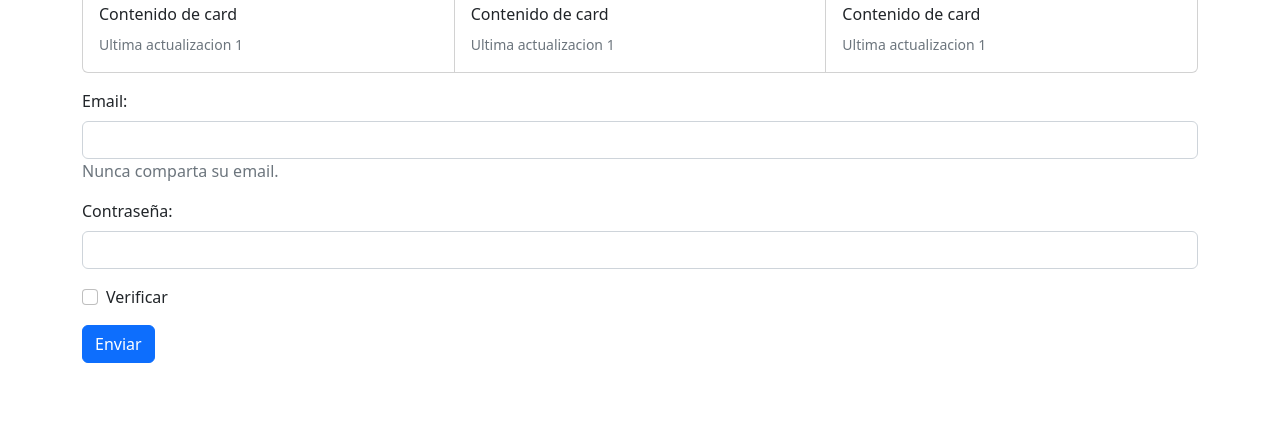
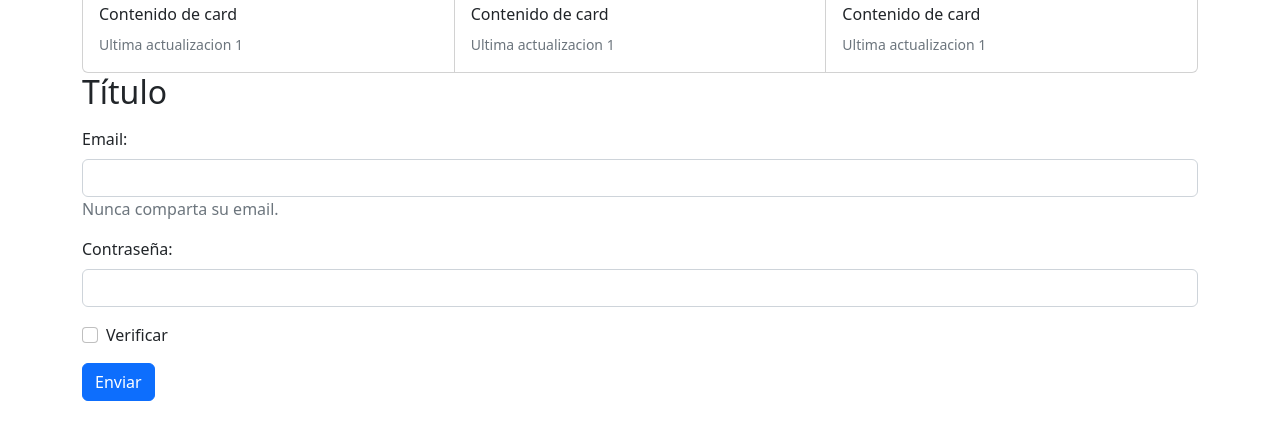
Before and after one commit to franpag29/codo_a_codo_2022_2do_cuatrimestre_1er_proyecto, a plain HTML site: page Obligatoria BS/index.html in a window 1280 px wide. Shown: the part 332-772 px from the top of the page. Drawn offline with nearby package versions, Linux system fonts and the light colour scheme.

Commit message:
agregue titulo

```diff
--- a/Obligatoria BS/index.html
+++ b/Obligatoria BS/index.html
@@ -89,7 +89,7 @@
 
 
         </div>
-
+        <h2>Título</h2>
         <form action="/action_page.php">
             <div class="mb-3 mt-3">
                 <label for="email" class="form-label">Email:</label>
```
